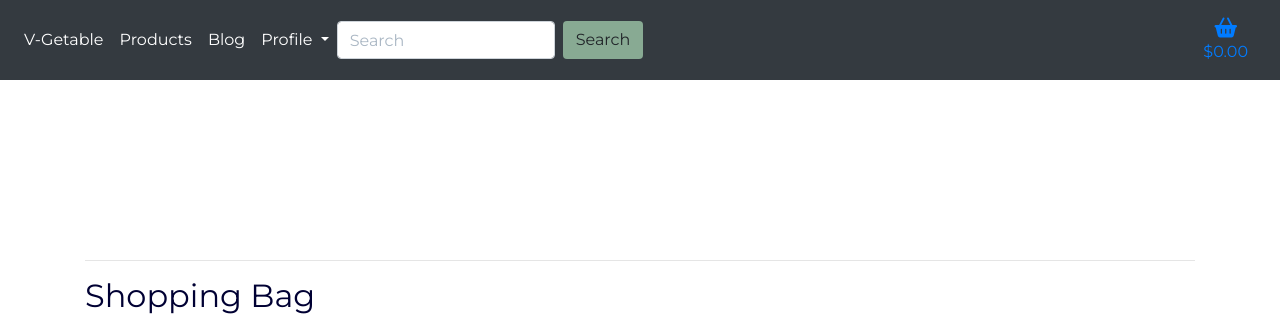
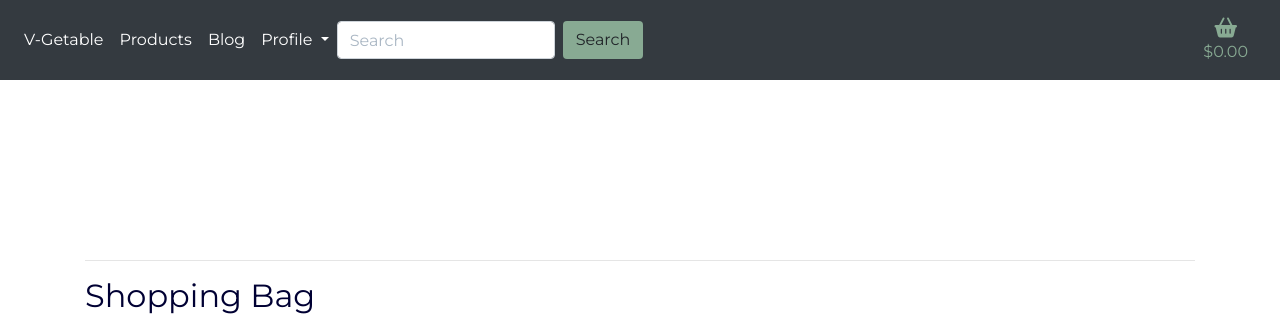
Before and after one commit to LaiMo2020/V_Getable, a Django app: page /bag/ in a window 1280 px wide. Shown: the top 318 px of the page. Run offline with Django 3.2, Linux system fonts and the light colour scheme; parts of the project's set-up code (start-up, migrations or seed data) failed here and were passed over; some libraries are stand-ins or nearby versions; some web fonts are replaced.

Commit message:
formating base.css/adding color to bag

```diff
--- a/static/css/base.css
+++ b/static/css/base.css
@@ -181,6 +181,10 @@ input[name='q']::placeholder {
     padding-top: 164px;
 }
 
+.bag{
+    color:  #88AA93;
+}
+
 /* images product style  */
 .card-img-top {
     width: 350px;
@@ -193,7 +197,6 @@ input[name='q']::placeholder {
     height: auto;
     object-fit: cover;
 }
-
 
 /* footer  */
 footer {
--- a/templates/includes/navbar.html
+++ b/templates/includes/navbar.html
@@ -46,7 +46,7 @@
 
     <a class="{% if grand_total %}text-info font-weight-bold{% else %}text-black{% endif %} nav-link"
         href="{% url 'view_bag' %}">
-        <div class="text-center">
+        <div class="text-center bag">
             <div><i class="fas fa-shopping-basket fa-lg"></i></div>
             <p class="my-0">
                 {% if grand_total %}
```
